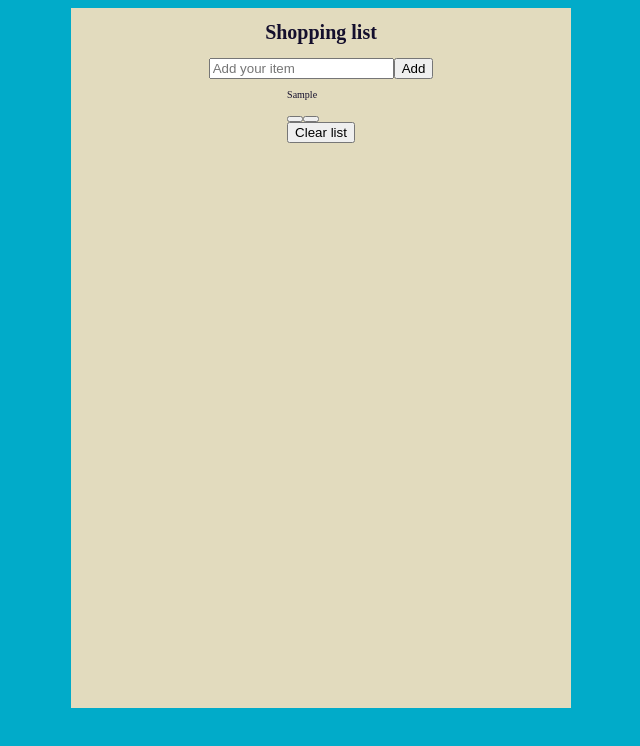
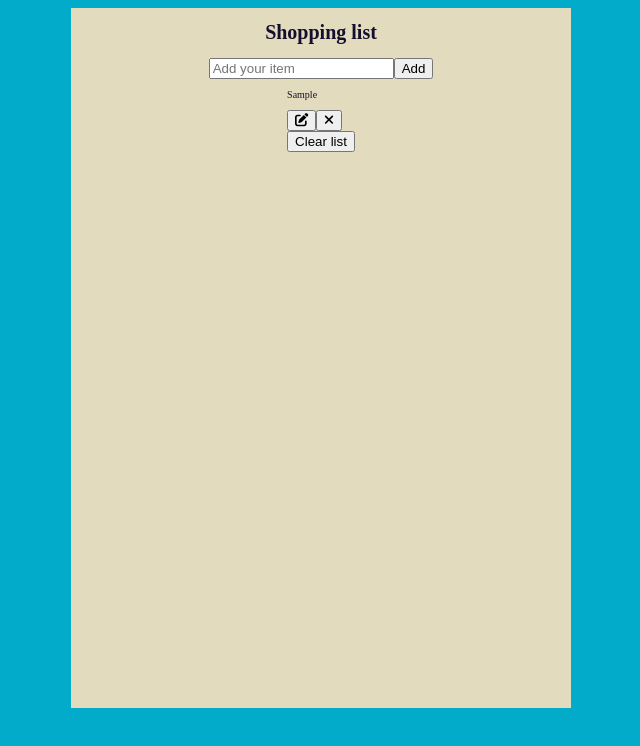
Before and after one commit to tamaskovacs0408/shopping-list, a React (Create React App) app: page / in a window 1280 px wide. Both pictures are taken after typing "Sample" into the empty fields and a click on the button "Add". Shown: the top 746 px of the page, without its empty margins (327-967 px from the left). Built offline with nearby package versions, Linux system fonts and the light colour scheme.

Commit message:
Add icons

```diff
--- a/src/Component/List/List.jsx
+++ b/src/Component/List/List.jsx
@@ -1,5 +1,6 @@
 import React from 'react'
-import { faFileEdit } from '@fortawesome/free-solid-svg-icons';
+import { FontAwesomeIcon } from '@fortawesome/react-fontawesome';
+import { faEdit, faXmark } from '@fortawesome/free-solid-svg-icons';
 
 export default function List({items}) {
   return (
@@ -10,9 +11,11 @@ export default function List({items}) {
           <p className='item_title'>{title}</p>
           <div className="btn_container">
             <button className='btn_edit'>
-              <faFileEdit />
+              <FontAwesomeIcon icon={faEdit} />
             </button>
-            <button></button>
+            <button className='btn_delete'>
+              <FontAwesomeIcon icon={faXmark}/>
+            </button>
           </div>
         </div>
       })}
```
